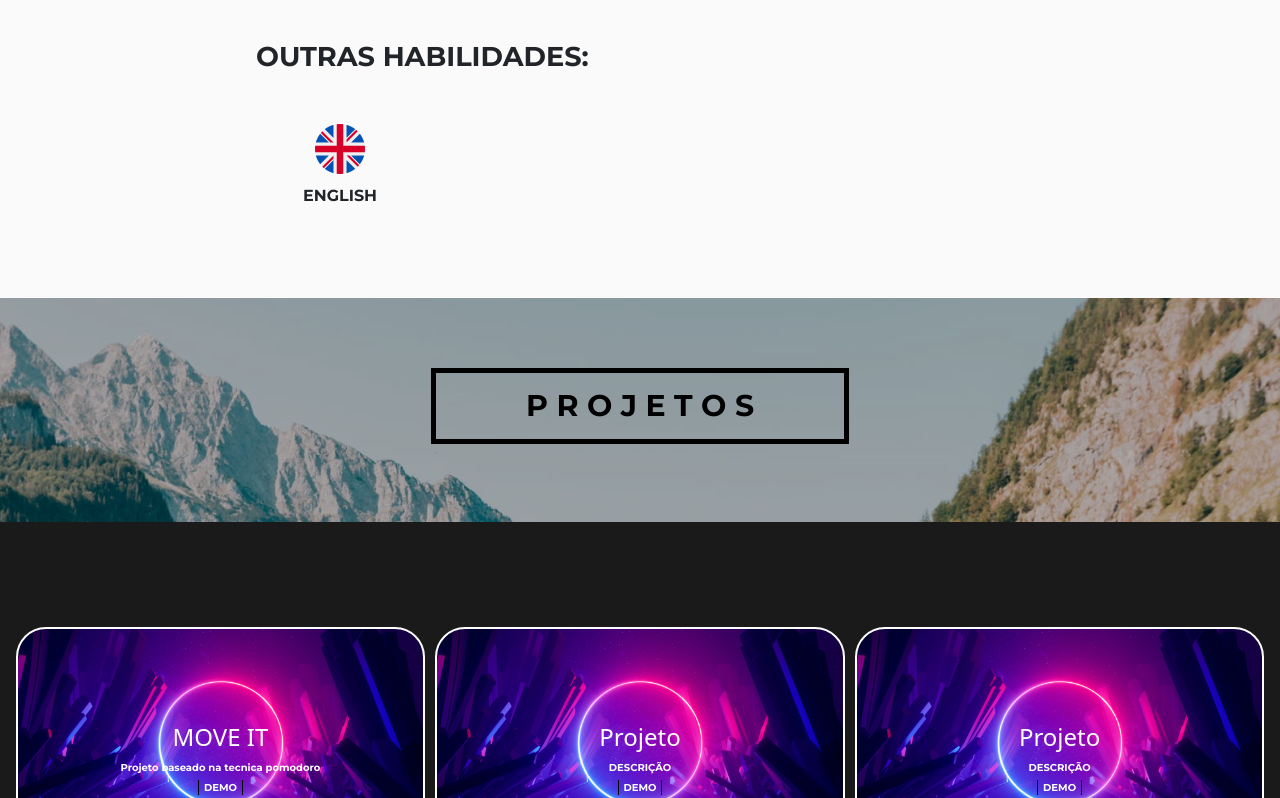
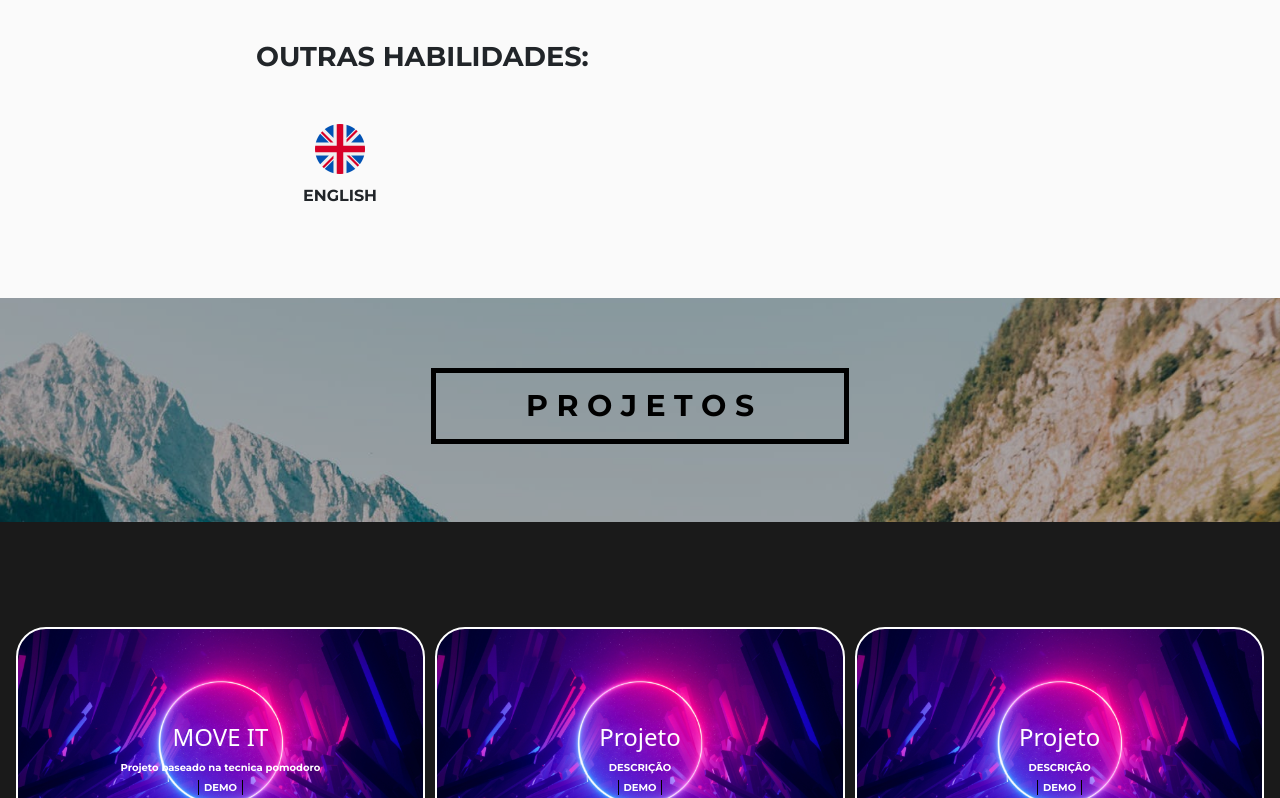
Before and after one commit to eduardops0/portfolio, a Next.js app: page / in a window 1280 px wide. Shown: the part 2715-3513 px from the top of the page. Built offline with nearby package versions, Linux system fonts and the light colour scheme.

Commit message:
Update Home.module.css

```diff
--- a/src/pages/home/Home.module.css
+++ b/src/pages/home/Home.module.css
@@ -251,7 +251,7 @@ padding: 90px 0;
    align-items: center;
    background-image: url('/icons/projects.png');
    background-position: -500px -80px;
-   width: 100%;
+   width: 110vw;
    height: 100%;
 
 }
```
